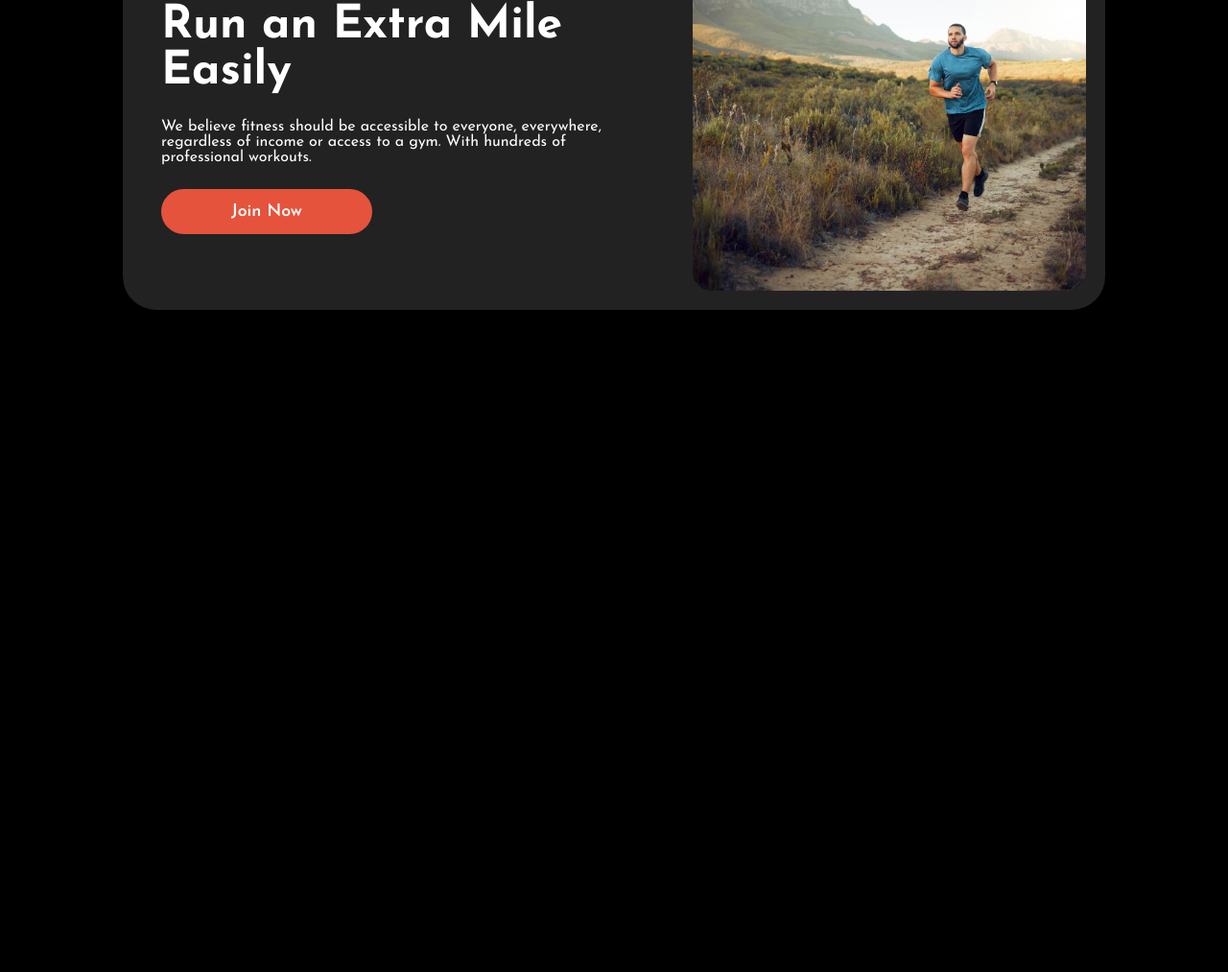
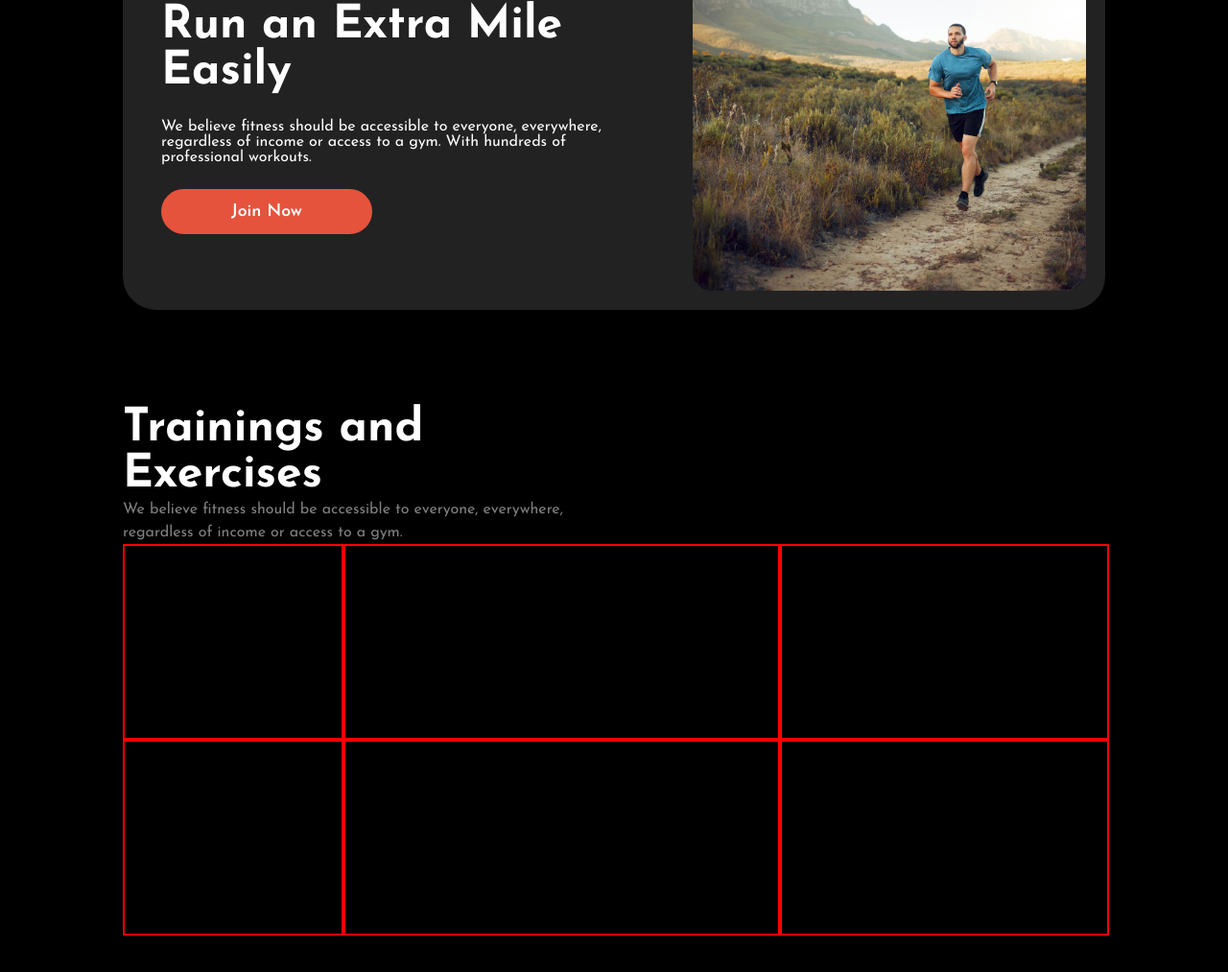
Before and after one commit to RiazullJannat/Assignment_2, a plain HTML site: page index.html in a window 1280 px wide. Shown: the part 1384-2397 px from the top of the page at 96% size. Before the commit the page ends 1707 px from the top, so only its background shows below. Drawn offline with Linux system fonts and the light colour scheme.

Commit message:
Adding Training section

```diff
--- a/index.html
+++ b/index.html
@@ -87,6 +87,22 @@
             </div>
             <img src="images/run.jpg" alt="" class="run_img" height="100%">
          </section>
+         <!-- Trainings section -->
+          <section class="trainings_section">
+            <div class="trainings_description">
+                <h1 class="trainings_title">Trainings and Exercises</h1>
+                <p class="trainings_subtitle">We believe fitness should be accessible to everyone, everywhere, regardless of income or access to a gym.</trainings_subtitle>
+            </div>
+            <div class="img_div_container">
+                <div id="img_container_1" class="img_container"></div>
+                <div id="img_container_2" class="img_container"></div>
+                <div id="img_container_3" class="img_container"></div>
+                <div id="img_container_4" class="img_container"></div>
+                <div id="img_container_5" class="img_container"></div>
+                <div id="img_container_6" class="img_container"></div>
+            </div>
+
+          </section>
     </main>
 
     <footer></footer>
--- a/style/style.css
+++ b/style/style.css
@@ -259,6 +259,76 @@
   padding: 20px;
   /* border: 2px dotted purple; */
 }
+/* Trainings and Exercise section */
+.trainings_section{
+  /* border: 2px solid violet; */
+  width: 80vw;
+  /* height: 70vh; */
+  margin: 100px auto;
+
+}
+.trainings_description{
+  width: 45%;
+  /* border: 3px dotted blue; */
+  color: white;
+}
+.trainings_title{
+  font-size: 3rem;
+}
+.trainings_subtitle{
+  color: rgba(255, 255, 255, 0.5);
+  line-height: 24px;
+}
+.img_div_container{
+  display: grid;
+  grid-template-columns: 1fr 2fr 1.5fr;
+
+}
+.img_container{
+  border: 2px solid red;
+  height: 25vh;
+  width: 100%;
+}
+ /* #img_container_1{
+  background-image: url(../images/exercise1.jpg);
+  background-position:center;
+  background-repeat: no-repeat;
+  background-size: cover;
+}
+ #img_container_2{
+  background-image: url(../images/exercise2.png);
+  background-position: center;
+  background-repeat: no-repeat;
+  background-size: cover;
+
+}
+#img_container_3{
+  background-image: url(../images/exercise3.png);
+  background-position: center;
+  background-repeat: no-repeat;
+  background-size: cover;
+
+}
+#img_container_4{
+  background-image: url(../images/exercise4.png);
+  background-position: center;
+  background-repeat: no-repeat;
+  background-size: cover;
+
+}
+#img_container_5{
+  background-image: url(../images/exercise5.jpg);
+  background-position: center;
+  background-repeat: no-repeat;
+  background-size: cover;
+
+}
+#img_container_6{
+  background-image: url(../images/exercise6.jpg);
+  background-position: center;
+  background-repeat: no-repeat;
+  background-size: cover;
+}   */
 /* responsive part  tablet*/
 @media screen and (min-width:576.1px) and (max-width:992px){
   /* header section */
@@ -320,7 +390,7 @@
   }
   .workout_video{
     top: -35.81rem;
-    right: -11.625rem;
+    right: -12.625rem;
 
   }
   .buttn1, .buttn2{
```
